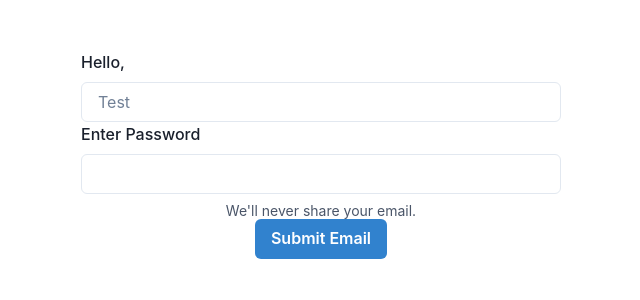
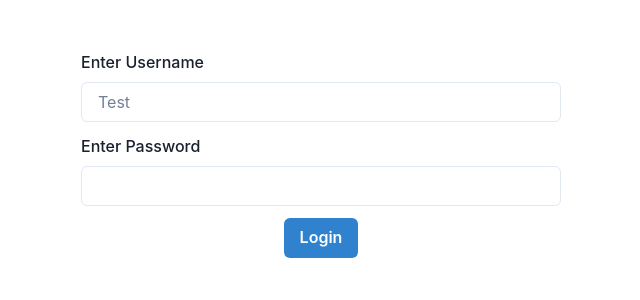
Before and after one commit to CharleeBrown/reactdoctrack, a React (Create React App) app: page / in a window 1280 px wide. Shown: the top 300 px of the page, without its empty margins (319-959 px from the left). Built offline with nearby package versions, Linux system fonts and the light colour scheme.

Commit message:
Attempting email validation

```diff
--- a/src/components/Logins/Logins.js
+++ b/src/components/Logins/Logins.js
@@ -6,22 +6,31 @@ import {   FormControl,
   FormErrorMessage,
   FormHelperText,  Input, Button, Box,Container, Center, Image, Flex, Badge, Text, Spacer, VStack} from '@chakra-ui/react';
 import { getValue } from '@testing-library/user-event/dist/utils';
+import { restart } from 'nodemon';
 
 function Logins(props) {
   let [count, setCount] = useState(0);
-
+  const [emailError, setEmailError]=useState('');
+  let validEmail =new RegExp('/\S+@\S+\. \S+/');
+  if(validEmail.test(emailError)){
+    setEmailError(true);
+  }
   return(
   <div className={styles.Logins}>
             <FormControl>
+
+              <Center>
               <Container maxW='lg'>
-              <FormLabel htmlFor='namer'> Hello, {props.name}   </FormLabel>
-                <Input id='namer'placeholder='Test' onChange={e => setCount(e.target.value)} color='black'/>
+
+              <FormLabel  htmlFor='namer'> Enter Username {props.name}   </FormLabel>
+                <Input id='namer'placeholder='Test' type="email" onChange={e => setCount(e.target.value)} color='black'/>
+                <Spacer p={1.5}/>
               <FormLabel htmlFor='passwrd'>Enter Password</FormLabel>
                 <Input type='password' onChange={e => setCount(e.target.value)}/>
-                <FormHelperText>We'll never share your email.</FormHelperText>
-                <Button onClick={() => alert(count)} colorScheme='blue'>Submit Email</Button>
+                <Spacer p={1.5}/>
+                <Button onClick={() => alert(count)} colorScheme='blue'>Login</Button>
                 </Container>
-        <Spacer />
+          </Center>
         </FormControl>
   </div>
 );
```
